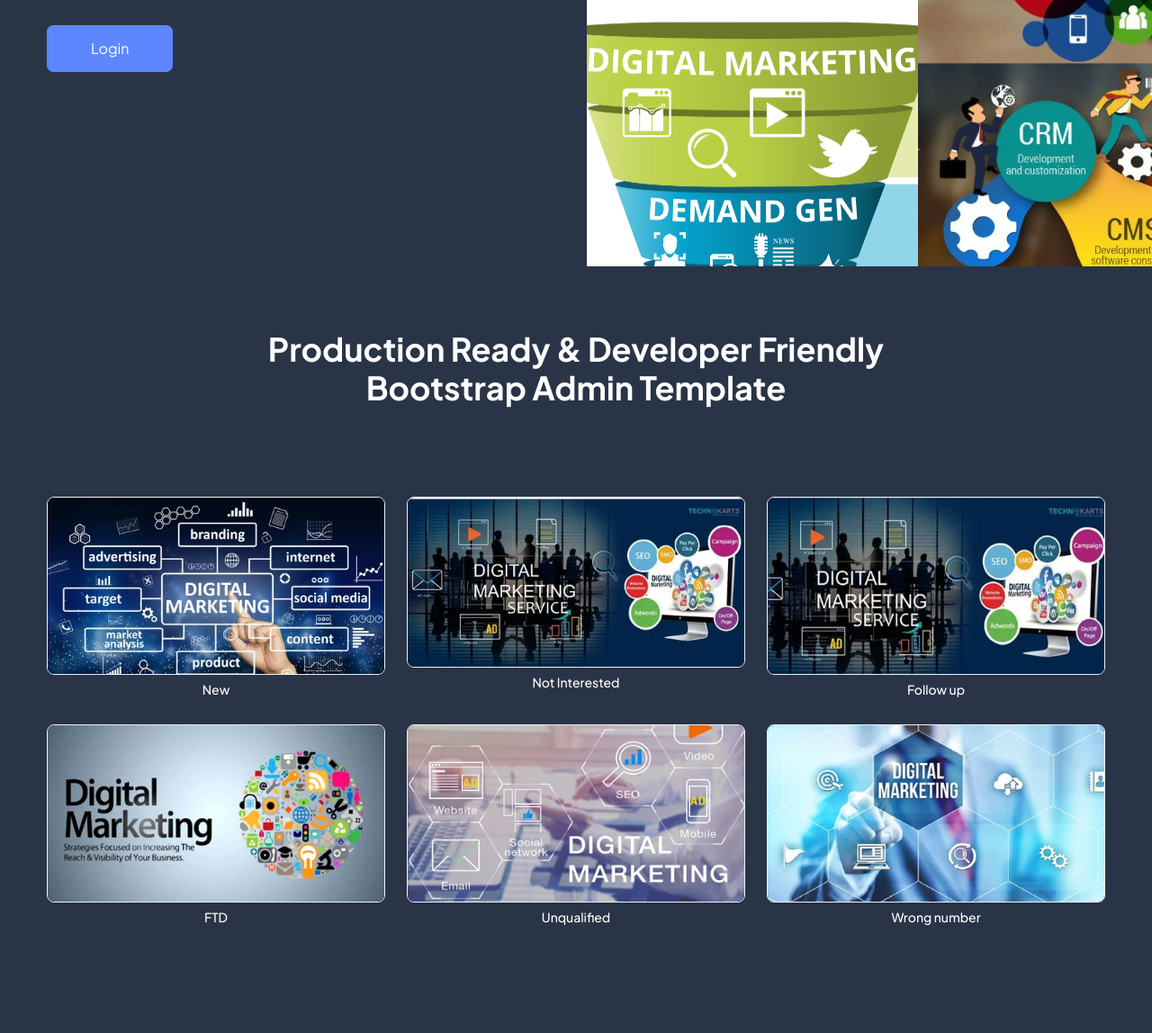
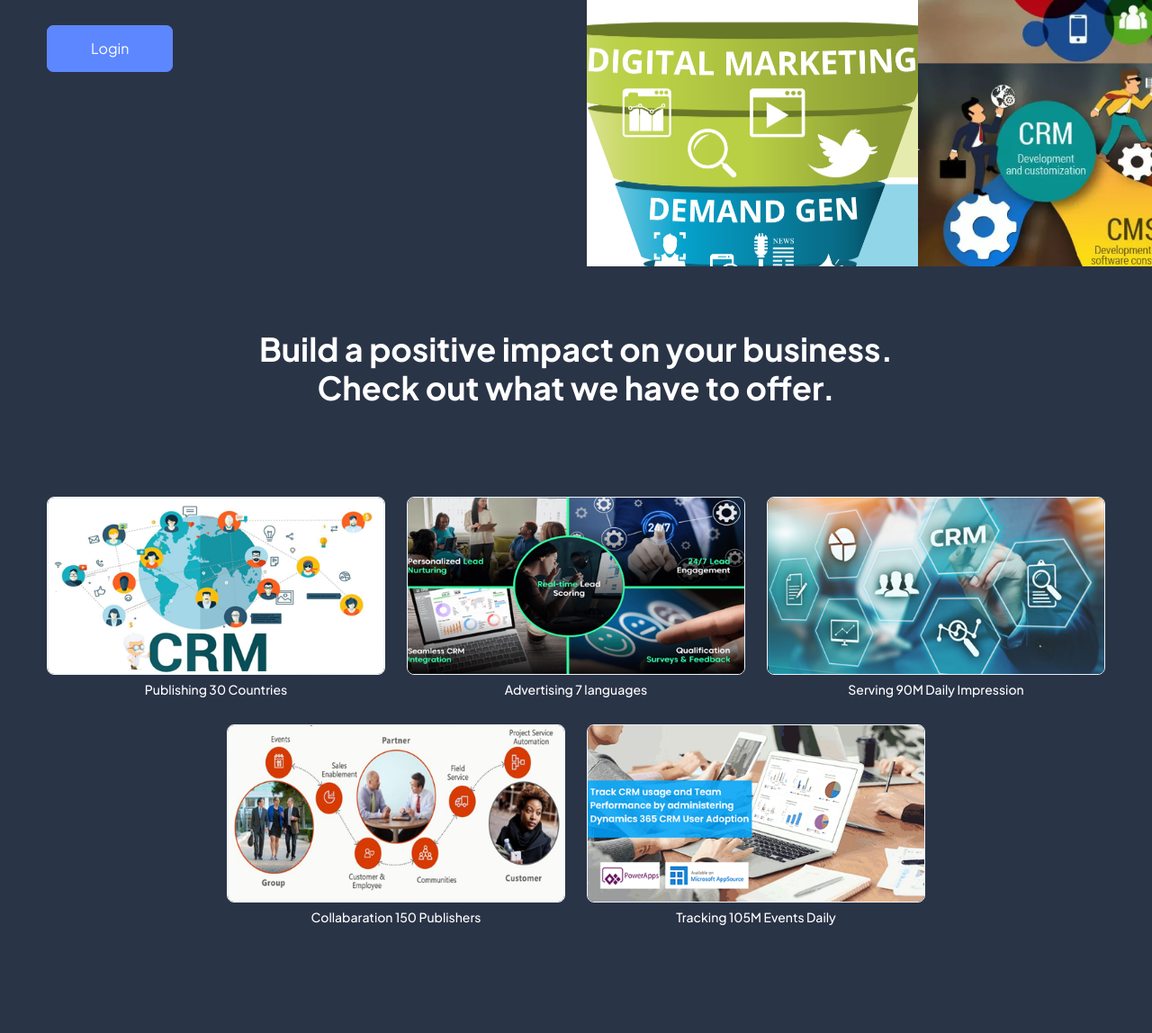
Before and after one commit to Inspired715/Codeigniter-CRM-Management, a CodeIgniter app: page /token/ in a window 1280 px wide. Shown: the part 584-1732 px from the top of the page at 90% size. Run offline with CodeIgniter, Linux system fonts and the light colour scheme.

Commit message:
change images

```diff
--- a/application/views/Landing_v.php
+++ b/application/views/Landing_v.php
@@ -85,9 +85,7 @@ analyse performance with our award-winning CRM platform</h6>
                 <div class="container">
                     <div class="row justify-content-center">
                         <div class="col-lg-8 aos-init" data-aos="fade-up" data-aos-delay="200" data-aos-duration="1000">
-                            <h2 class="text-center mb-0 fs-9 fw-bolder">Production Ready &amp; Developer Friendly
-                                Bootstrap Admin
-                                Template</h2>
+                            <h2 class="text-center mb-0 fs-9 fw-bolder"> Build a positive impact on your business. Check out what we have to offer.</h2>
                         </div>
                     </div>
                     <div class="domo-contect position-relative">
@@ -99,7 +97,7 @@ analyse performance with our award-winning CRM platform</h6>
                                         <img src="<?php echo base_url('assets/img/demo.png')?>" alt=""
                                             class="img-fluid">
                                     </div>
-                                    <h6 class="mb-0 text-center fs-3">New</h6>
+                                    <h6 class="mb-0 text-center fs-3">Publishing 30 Countries</h6>
                                 </div>
                                 <div class="col-sm-6 col-lg-4 mb-8">
                                     <div
@@ -107,7 +105,7 @@ analyse performance with our award-winning CRM platform</h6>
                                         <img src="<?php echo base_url('assets/img/demo2.png')?>" alt=""
                                             class="img-fluid">
                                     </div>
-                                    <h6 class="mb-0 text-center fs-3">Not Interested</h6>
+                                    <h6 class="mb-0 text-center fs-3">Advertising 7 languages</h6>
                                 </div>
                                 <div class="col-sm-6 col-lg-4 mb-8">
                                     <div
@@ -115,7 +113,7 @@ analyse performance with our award-winning CRM platform</h6>
                                         <img src="<?php echo base_url('assets/img/demo3.png')?>" alt=""
                                             class="img-fluid">
                                     </div>
-                                    <h6 class="mb-0 text-center fs-3">Follow up</h6>
+                                    <h6 class="mb-0 text-center fs-3">Serving 90M Daily Impression</h6>
                                 </div>
                                 <div class="col-sm-6 col-lg-4 mb-8">
                                     <div
@@ -123,7 +121,7 @@ analyse performance with our award-winning CRM platform</h6>
                                         <img src="<?php echo base_url('assets/img/demo4.png')?>" alt=""
                                             class="img-fluid">
                                     </div>
-                                    <h6 class="mb-0 text-center fs-3">FTD</h6>
+                                    <h6 class="mb-0 text-center fs-3">Collabaration 150 Publishers</h6>
                                 </div>
                                 <div class="col-sm-6 col-lg-4 mb-8">
                                     <div
@@ -131,15 +129,7 @@ analyse performance with our award-winning CRM platform</h6>
                                         <img src="<?php echo base_url('assets/img/demo5.png')?>" alt=""
                                             class="img-fluid">
                                     </div>
-                                    <h6 class="mb-0 text-center fs-3">Unqualified</h6>
-                                </div>
-                                <div class="col-sm-6 col-lg-4 mb-8">
-                                    <div
-                                        class="border d-block rounded-1 mb-2 position-relative lp-demos-box overflow-hidden">
-                                        <img src="<?php echo base_url('assets/img/demo6.png')?>" alt=""
-                                            class="img-fluid">
-                                    </div>
-                                    <h6 class="mb-0 text-center fs-3">Wrong number</h6>
+                                    <h6 class="mb-0 text-center fs-3">Tracking 105M Events Daily</h6>
                                 </div>
                             </div>
                         </div>
```
Also changed, not shown: assets/img/demo.png, assets/img/demo2.png, assets/img/demo3.png, assets/img/demo4.png, assets/img/demo5.png, assets/img/demo6.png (deleted).
